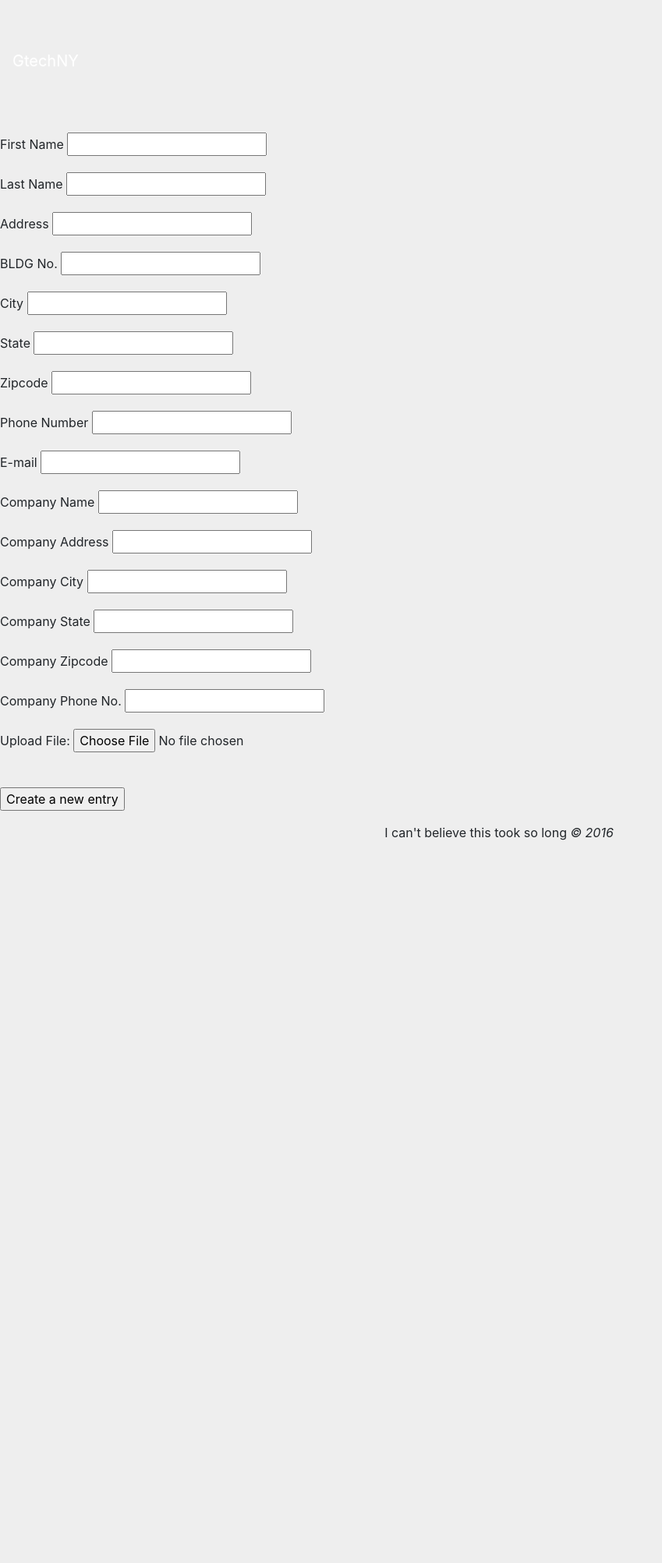
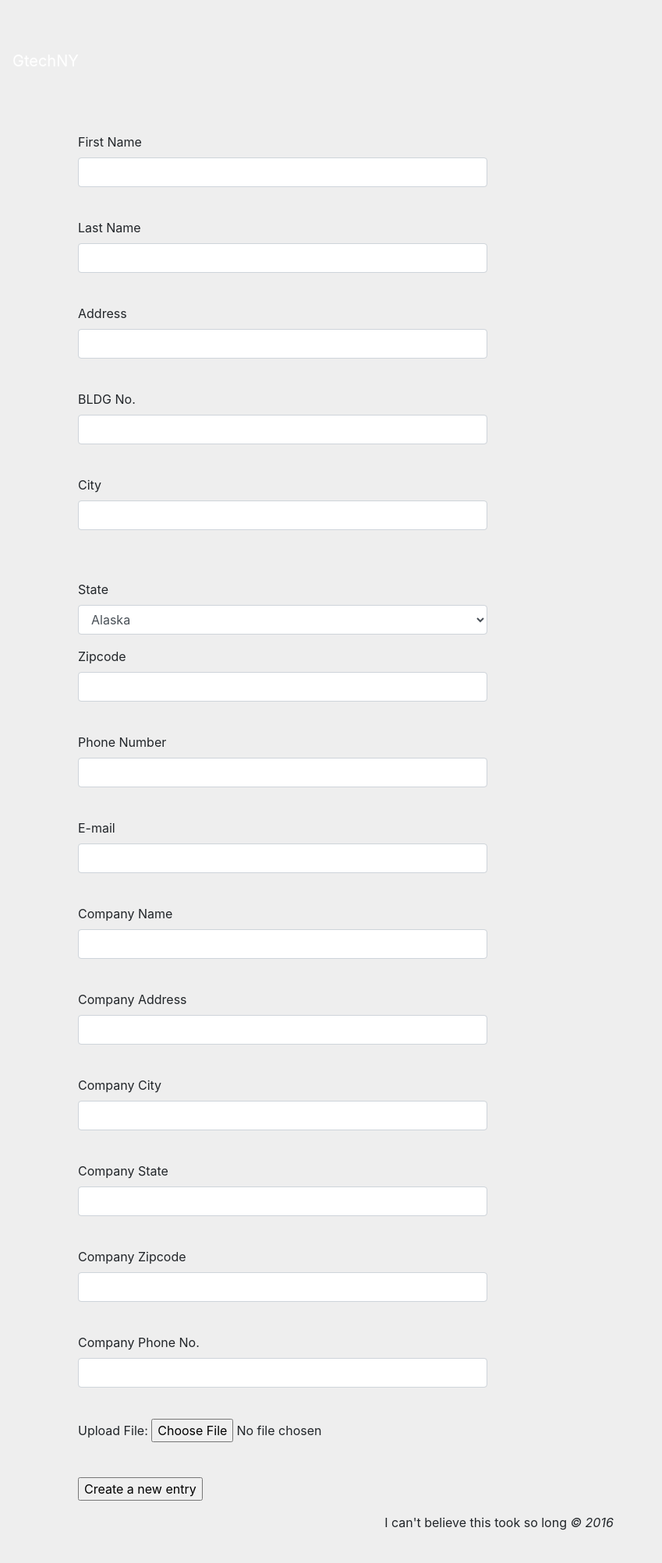
Before and after one commit to plummera/CodeIgnite-Form, a CodeIgniter app: page /database/index.php/user/create in a window 1280 px wide. Shown: the part 168-2173 px from the top of the page at 78% size, without its empty margins (0-849 px from the left). Before the commit the page ends 1246 px from the top, so only its background shows below. Run offline with CodeIgniter, Linux system fonts and the light colour scheme; data that the repository does not hold is empty; some libraries are stand-ins or nearby versions.

Commit message:
Added "States" Drop down list for form

```diff
--- a/application/config/routes.php
+++ b/application/config/routes.php
@@ -51,7 +51,7 @@ defined('BASEPATH') OR exit('No direct script access allowed');
 */
 $route['users/upload'] = 'user/do_upload';
 $route['users/info/(:any)'] = 'user/getInfo';
-$route['users/index'] = 'user/index';
+$route['users/index'] = 'user/create';
 $route['users/view'] = 'user/view';
 $route['users/create'] = 'user/create';
 $route['users/(:any)'] = 'user/view/$1';
--- a/application/controllers/Upload.php
+++ b/application/controllers/Upload.php
@@ -29,5 +29,6 @@
             $this->load->view('users/success', $data);
          }
       }
+
    }
 ?>
--- a/application/controllers/User.php
+++ b/application/controllers/User.php
@@ -93,6 +93,10 @@
       $this->form_validation->set_rules('email', 'E-Mail', 'required');
       $this->form_validation->set_rules('userfile', 'Upload File', 'required');
 
+      $states['list']             = $this->User_model->getState();
+      $statesList                 = '{"AK": "Alaska",    "AZ": "Arizona",    "AR": "Arkansas",    "CA": "California",    "CO": "Colorado",    "CT": "Connecticut",    "DE": "Delaware",    "DC": "District of Columbia",    "FL": "Florida",    "GA": "Georgia",    "HI": "Hawaii",    "ID": "Idaho",    "IL": "Illinois",    "IN": "Indiana",    "IA": "Iowa",    "KS": "Kansas",    "KY": "Kentucky",    "LA": "Louisiana",    "ME": "Maine",    "MD": "Maryland",    "MA": "Massachusetts",    "MI": "Michigan",    "MN": "Minnesota",    "MS": "Mississippi",    "MO": "Missouri",    "MT": "Montana",    "NE": "Nebraska",    "NV": "Nevada",    "NH": "New Hampshire",    "NJ": "New Jersey",    "NM": "New Mexico",    "NY": "New York",    "NC": "North Carolina",    "ND": "North Dakota",    "OH": "Ohio",    "OK": "Oklahoma",    "OR": "Oregon",    "PA": "Pennsylvania",    "RI": "Rhode Island",    "SC": "South Carolina",    "SD": "South Dakota",    "TN": "Tennessee",    "TX": "Texas",    "UT": "Utah",    "VT": "Vermont",    "VA": "Virginia",    "WA": "Washington",    "WV": "West Virginia",    "WI": "Wisconsin",    "WY": "Wyoming"}';
+      $state                      = json_decode($statesList);
+
       $config['upload_path']      = './upload/';
       $config['allowed_types']    = 'pdf';
       $config['max_size']         = '0';
@@ -106,9 +110,11 @@
       if ($this->form_validation->run() === FALSE && !$this->upload->do_upload(trim($userfile))) {
 
         //Re-direct back to Create Entry Page w/ Errors
+        // echo "<pre>";
+        // var_dump($state);die;
         echo "Form not passing validation";
         $this->load->view('templates/header');
-        $this->load->view('users/create', array('error' => ''));
+        $this->load->view('users/create', array('error' => '', 'state' => $state));
         $this->load->view('templates/footer');
 
         // Otherwise
--- a/application/models/Upload_model.php
+++ b/application/models/Upload_model.php
@@ -22,3 +22,8 @@ class Upload_model extends CI_Model
       $query = $this->db->get_where('users', array($slug => $slug));
       return $query->row_array();
   }
+
+  public function getState() {
+      $states = $this->db->get('state', 'states');
+      var_dump($states);die;
+  }
--- a/application/models/User_model.php
+++ b/application/models/User_model.php
@@ -44,4 +44,12 @@ class User_model extends CI_Model {
         return $this->db->insert('UserInfo', $data);
     }
 
+    public function getState() {
+      $this->db->select('name');
+      $this->db->from('state');
+      $this->db->order_by('name', 'asc');
+      $query=$this->db->get();
+      return $query;
+    }
+
 }
--- a/application/views/users/create.php
+++ b/application/views/users/create.php
@@ -1,4 +1,5 @@
-<div>
+<div class="container">
+  <div class="col-md-6">
     <br />
 
     <?php echo $error; ?>
@@ -8,91 +9,93 @@
     <div class="form-group">
       <label for="first_name">First Name</label>
       <?php echo form_error('first_name'); ?>
-    <input type="text" name="first_name" value="<?php echo set_value('first_name'); ?>" /><br />
+      <input type="text" class="form-control" class="form-control" name="first_name" value="<?php echo set_value('first_name'); ?>" /><br />
     </div>
 
     <div class="form-group">
       <label for="last_name">Last Name</label>
       <?php echo form_error('last_name'); ?>
-    <input type="text" name="last_name" value="<?php echo set_value('last_name'); ?>" /><br />
+      <input type="text" class="form-control" class="form-control" name="last_name" value="<?php echo set_value('last_name'); ?>" /><br />
     </div>
 
     <div class="form-group">
       <label for="address1">Address</label>
       <?php echo form_error('address1'); ?>
-    <input type="text" name="address1" value="<?php echo set_value('address1'); ?>" /><br />
+      <input type="text" class="form-control" class="form-control" name="address1" value="<?php echo set_value('address1'); ?>" /><br />
     </div>
 
     <div class="form-group">
       <label for="address2">BLDG No.</label>
       <?php echo form_error('address2'); ?>
-    <input type="text" name="address2" value="<?php echo set_value('address2'); ?>" /><br />
+      <input type="text" class="form-control" class="form-control" name="address2" value="<?php echo set_value('address2'); ?>" /><br />
     </div>
 
     <div class="form-group">
       <label for="city">City</label>
       <?php echo form_error('city'); ?>
-    <input type="text" name="city" value="<?php echo set_value('city'); ?>" /><br />
+      <input type="text" class="form-control" class="form-control" name="city" value="<?php echo set_value('city'); ?>" /><br />
+      <br />
     </div>
 
     <div class="form-group">
       <label for="state">State</label>
       <?php echo form_error('state'); ?>
-    <input type="text" name="state" value="<?php echo set_value('state'); ?>" /><br />
-  </div>
+      <select class="form-control" name="city" value="<?php echo set_value('city'); ?>">
+        <?php foreach ($state as $s) { echo "<option>".$s."</option>"; }; ?>
+      </select>  </div>
 
     <div class="form-group">
       <label for="zipcode">Zipcode</label>
       <?php echo form_error('zipcode'); ?>
-    <input type="text" name="zipcode" value="<?php echo set_value('zipcode'); ?>" /><br />
+      <input type="text" class="form-control" class="form-control" name="zipcode" value="<?php echo set_value('zipcode'); ?>" /><br />
     </div>
 
     <div class="form-group">
       <label for="phone">Phone Number</label>
       <?php echo form_error('phone'); ?>
-    <input type="tel" name="phone" value="<?php echo set_value('phone'); ?>" /><br />
+      <input type="tel" class="form-control" name="phone" value="<?php echo set_value('phone'); ?>" /><br />
     </div>
 
     <div class="form-group">
       <label for="email">E-mail</label>
       <?php echo form_error('email'); ?>
-    <input type="email" name="email" value="<?php echo set_value('email'); ?>"/><br />
+      <input type="email" class="form-control" name="email" value="<?php echo set_value('email'); ?>"/><br />
     </div>
 
     <div class="form-group">
       <label for="company_name">Company Name</label>
       <?php echo form_error('company_name'); ?>
-    <input type="text" name="company_name" value="<?php echo set_value('company_name'); ?>"/><br />
+      <input type="text" class="form-control" class="form-control" name="company_name" value="<?php echo set_value('company_name'); ?>"/><br />
     </div>
 
     <div class="form-group">
       <label for="company_address">Company Address</label>
       <?php echo form_error('company_address'); ?>
-    <input type="text" name="company_address" value="<?php echo set_value('company_address'); ?>"/><br />
+      <input type="text" class="form-control" class="form-control" name="company_address" value="<?php echo set_value('company_address'); ?>"/><br />
     </div>
 
     <div class="form-group">
       <label for="company_city">Company City</label>
       <?php echo form_error('company_city'); ?>
-    <input type="text" name="company_city" value="<?php echo set_value('company_city'); ?>"/><br />
+      <input type="text" class="form-control" class="form-control" name="company_city" value="<?php echo set_value('company_city'); ?>"/><br />
     </div>
 
     <div class="form-group">
       <label for="company_state">Company State</label>
       <?php echo form_error('company_state'); ?>
-    <input type="text" name="company_state" value="<?php echo set_value('company_state'); ?>" /><br />
+      <input type="text" class="form-control" class="form-control" name="company_state" value="<?php echo set_value('company_state'); ?>" /><br />
     </div>
 
     <div class="form-group">
       <label for="company_zipcode">Company Zipcode</label>
       <?php echo form_error('company_zipcode'); ?>
-    <input type="text" name="company_zipcode" value="<?php echo set_value('company_zipcode'); ?>" /><br />
+      <input type="text" class="form-control" class="form-control" name="company_zipcode" value="<?php echo set_value('company_zipcode'); ?>" /><br />
     </div>
 
     <div class="form-group">
       <label for="company_phone">Company Phone No.</label>
       <?php echo form_error('company_phone'); ?>
-    <input type="tel" name="company_phone" value="<?php echo set_value('company_phone'); ?>" /><br />
+      <input type="tel" class="form-control" name="company_phone" value="<?php echo set_value('company_phone'); ?>" /><br />
     </div>
 
     <div class="form-group">
@@ -106,3 +109,4 @@
 
     </form>
   </div>
+</div>
--- a/build/styles.min.css
+++ b/build/styles.min.css
@@ -1 +1 @@
-@import url(//netdna.bootstrapcdn.com/bootstrap/3.0.0-rc2/css/bootstrap-glyphicons.css);#footer,#header{text-align:center}.glyphicon{font-size:20px}#header{font-size:22px}#header h1{font-size:5.5rem}.table{font-size:.62rem}.table td{border-top:3px solid #00b8ff;border-bottom:3px solid #000}
+@import url(//netdna.bootstrapcdn.com/bootstrap/3.0.0-rc2/css/bootstrap-glyphicons.css);#footer,#header{text-align:center}.glyphicon{font-size:20px}#header h1{font-size:5.5rem}.table{font-size:.62rem}.table td{border-top:3px solid #00b8ff;border-bottom:3px solid #000}#signatureHeadline{padding:1em}.table-bordered th{border:0;text-align:center;text-align:-moz-center;text-align:-webkit-center}.table thead th{vertical-align:inherit}
--- a/css/scss/header.scss
+++ b/css/scss/header.scss
@@ -1,6 +1,5 @@
 #header {
   text-align: center;
-  font-size: 22px;
 
   h1 {
     font-size: 5.5rem;
--- /dev/null
+++ b/css/scss/signatureHeadline.scss
@@ -0,0 +1,3 @@
+#signatureHeadline {
+  padding: 1em;
+}
```
Also changed, not shown: application/views/users/view.php (+7 -3 lines), build/styles.css (+15 -1 lines), css/scss/tables.scss (added, +10 -0 lines), 2 other files. Lines whose indentation alone changed are shown as unchanged.
